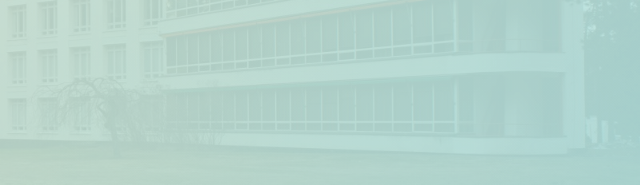
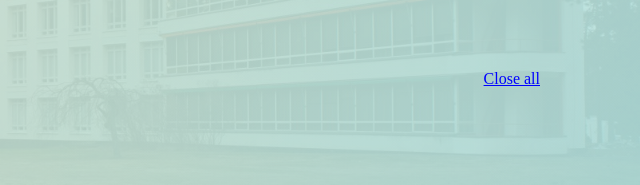
Before and after one commit to oskarradon/paimio, a website: page index.html in a window 1280 px wide. Shown: the part 612-797 px from the top of the page, 640-1280 px from the left. Drawn offline with nearby package versions, Linux system fonts and the light colour scheme.

Commit message:
Add close all link

```diff
--- a/index.html
+++ b/index.html
@@ -64,7 +64,6 @@
           <li><a title="" class="tilford2">tilford-herbs-120613_43811-300x199.jpg</a></li>
         </ul>
       </section>
-
 
       <!-- pop ups go here  -->
 
@@ -297,6 +296,12 @@
 
     </div> <!--closing container tag-->
 
+    <footer>
+      <a id="closeAll">Close all</a>
+    </footer>
+
+
+
     <!--javascript goes here-->
 
     <script src="js/vendor/jquery-1.12.4.min.js" charset="utf-8"></script>
--- a/scss/styles.scss
+++ b/scss/styles.scss
@@ -77,4 +77,9 @@ a {
   &:hover {
     text-decoration: none;
   }
+  &#closeAll {
+    position: absolute;
+    right: 100px;
+    bottom: 100px;
+  }
 }
```
Also changed, not shown: css/styles.css.
